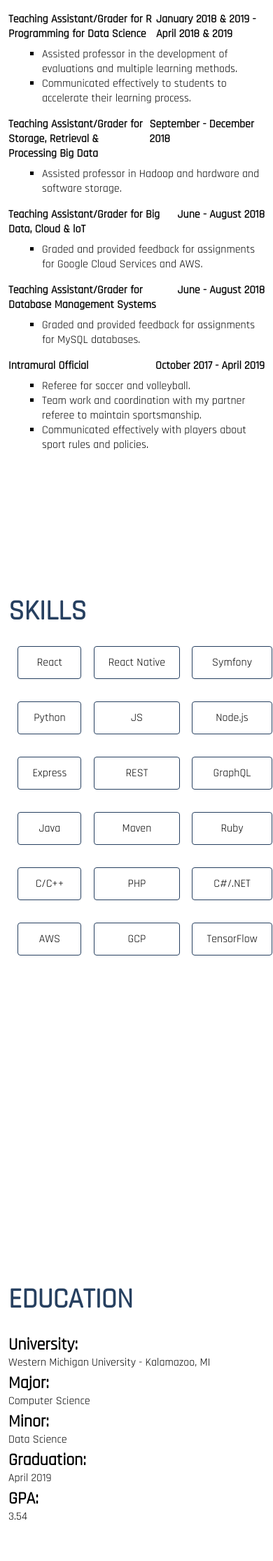
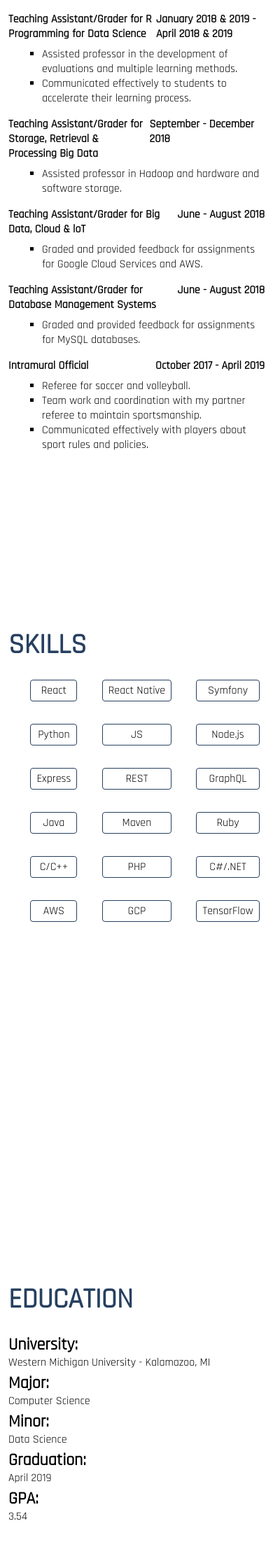
Before and after one commit to axeljeremy7/axeljeremy7.github.io, a Jekyll site: the page built from index.html, in a window 390 px wide. Shown: the part 2044-4274 px from the top of the page at 70% size. Built offline with Jekyll 4.4.1, drawn with Linux system fonts in a browser that asks for light colours; a style sheet for code colours, icons or effects is not loaded.

Commit message:
mini update of css

```diff
--- a/assets/css/index.css
+++ b/assets/css/index.css
@@ -393,4 +393,8 @@ img {
     row-gap: 32px;
   }
 
+  .skill-item{
+    padding: 4px 8px;
+  }
+
 }
```
